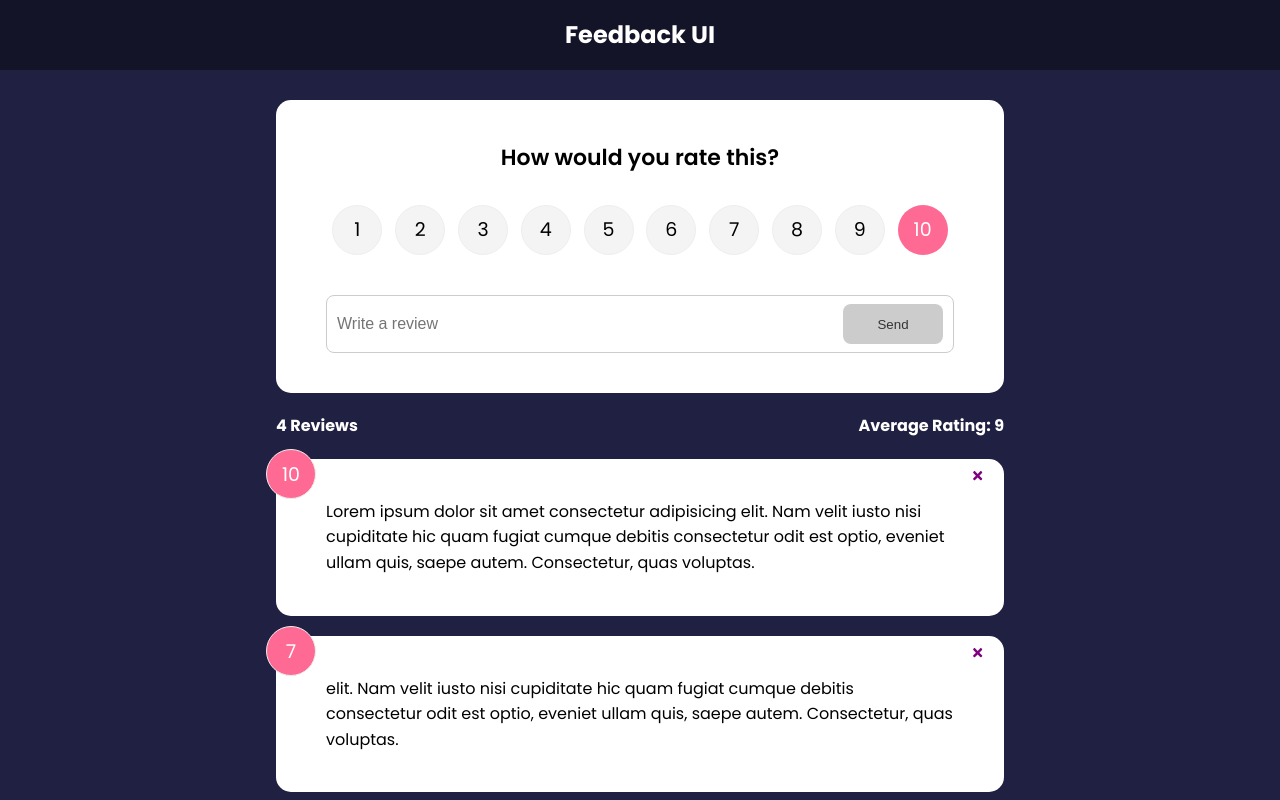
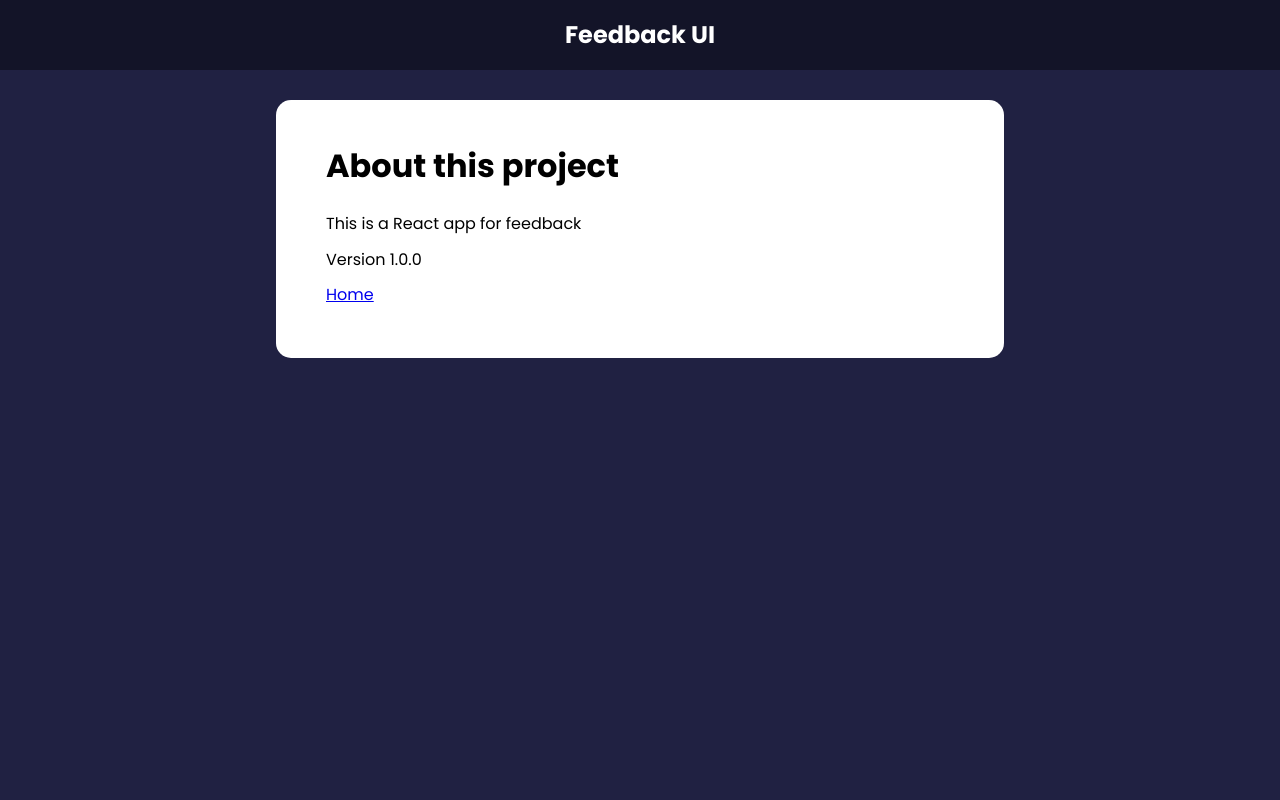
Before and after one commit to ImagenMan/feedback_app, a React (Create React App) app: page /about in a window 1280 px wide. Shown: the top 800 px of the page. Built offline with nearby package versions, Linux system fonts and the light colour scheme.

Commit message:
this commit adds routes but also has some issues that i need to fix. it has to do with the react-router-dom version i am using

```diff
--- a/src/App.js
+++ b/src/App.js
@@ -1,10 +1,12 @@
 import { v4 as uuidv4 } from 'uuid'
+import {BrowserRouter as Router, Route, Routes} from 'react-router-dom'
 import { useState } from 'react'
 import Header  from "./components/Header"
 import FeedbackList from "./components/FeedbackList"
 import FeedbackData from './data/FeedbackData'
 import FeedbackStats from './components/FeedbackStats'
 import FeedbackForm from './components/FeedbackForm'
+import AboutPage from './pages/AboutPage'
 
 function App() {
     const [feedback, setFeedback] = useState
@@ -22,15 +24,26 @@
     }
 
     return (
-        <>
+        <Router>
         <Header  />
     <div className="container">
-        <FeedbackForm handleAdd={addFeedback}/>
-        <FeedbackStats feedback={feedback} />
-        <FeedbackList feedback={feedback}
-        handleDelete={ deleteFeedback}/>
+    <Routes>
+       <Route exact path='/'
+       element={
+        <>
+            <FeedbackForm />
+            <FeedbackStats />
+            <FeedbackList />
+        </>
+    }>
+
+       </Route>
+
+        <Route path='/about' element={<AboutPage />}/>
+      </Routes>
+
     </div>
-    </>
+    </Router>
     )
 }
 
--- /dev/null
+++ b/src/pages/AboutPage.jsx
@@ -0,0 +1,17 @@
+import Card from "../components/shared/Card"
+
+function AboutPage() {
+  return (
+    <Card>
+        <div className="about">
+            <h1>About this project</h1>
+            <p>This is a React app for feedback</p>
+            <p>Version 1.0.0</p>
+
+            <p><a href="/">Home</a></p>
+        </div>
+    </Card>
+  )
+}
+
+export default AboutPage
```
